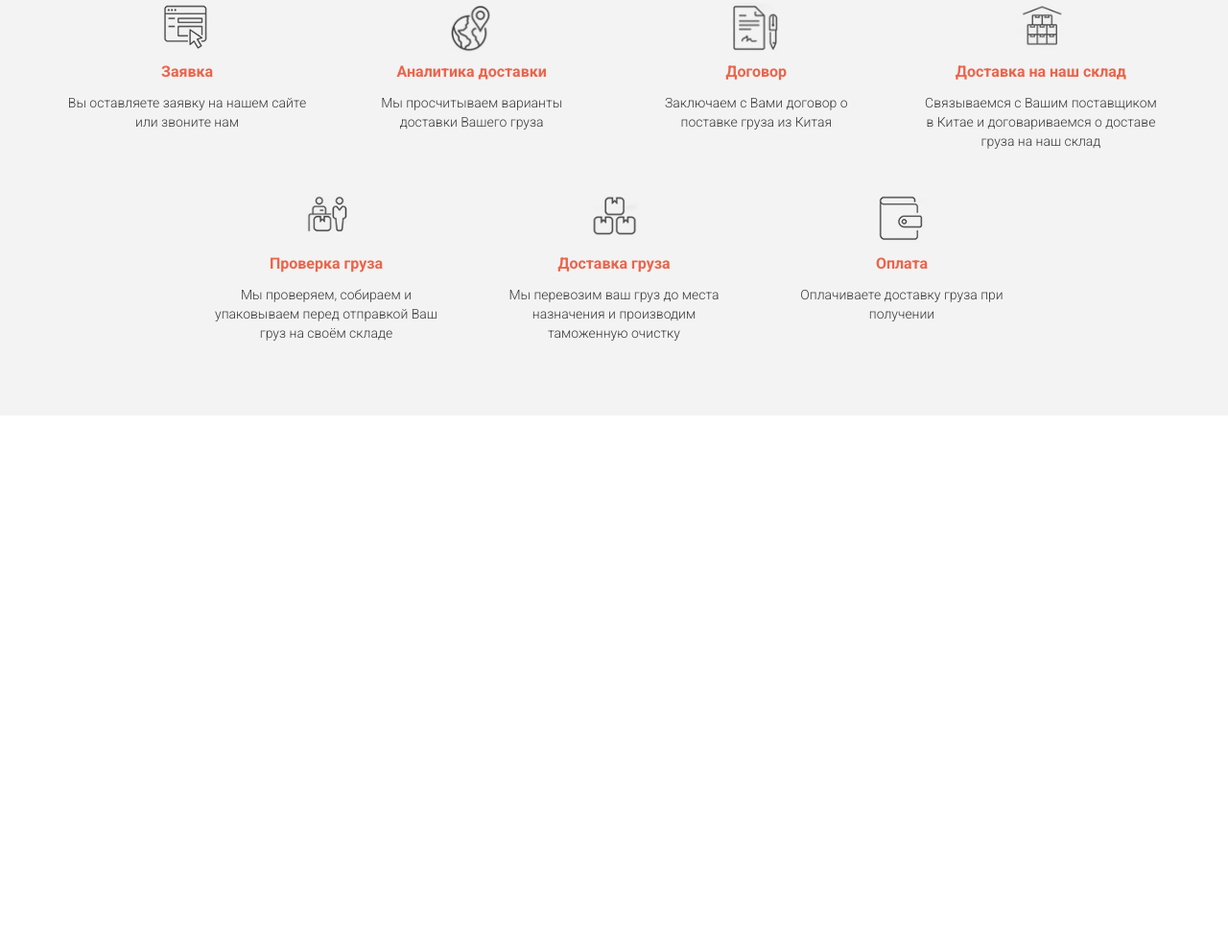
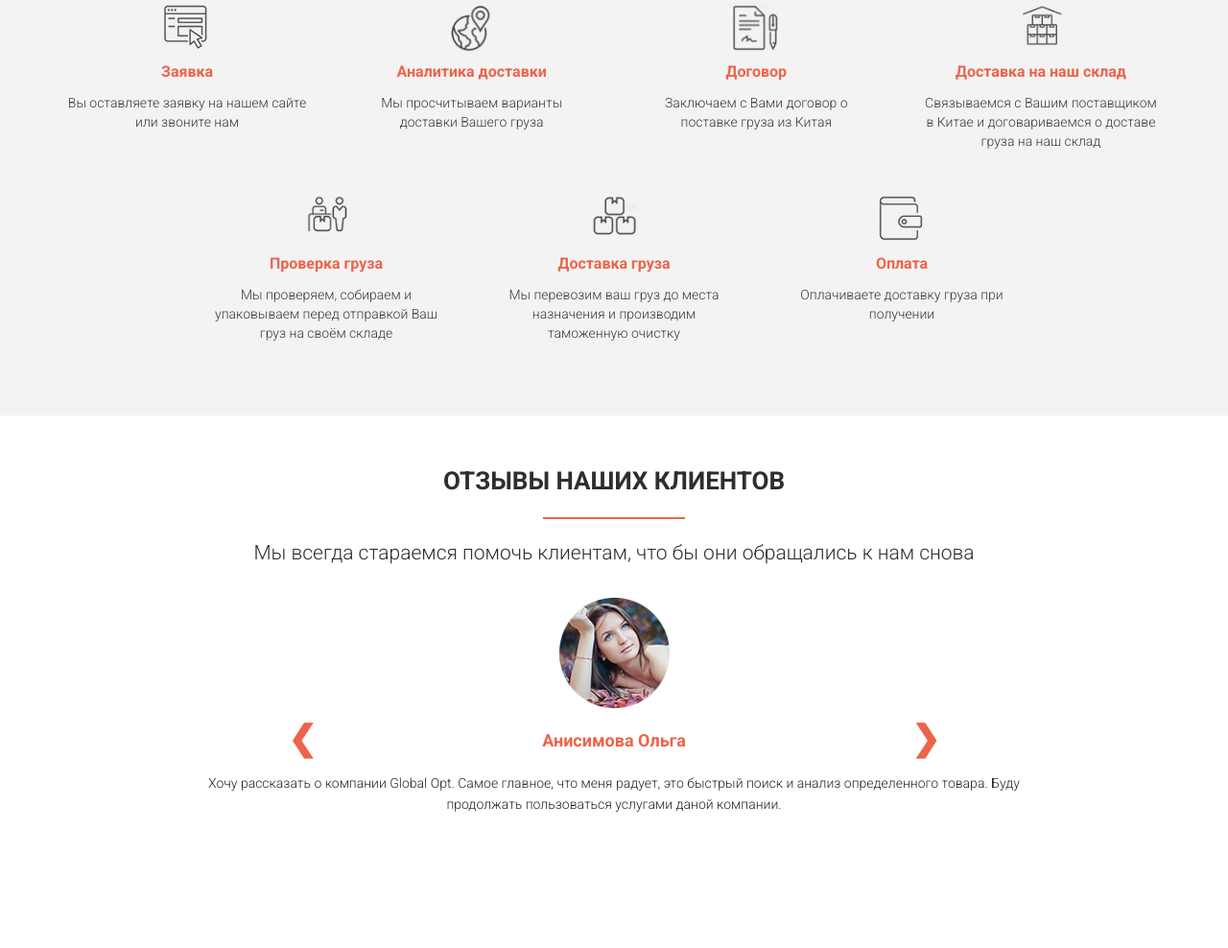
Before and after one commit to MishinMM/Global-Opt, a website: page src/index.html in a window 1280 px wide. Shown: the part 3865-4853 px from the top of the page at 96% size. Before the commit the page ends 4298 px from the top, so only its background shows below. Drawn offline with nearby package versions, Linux system fonts and the light colour scheme; files that its build step writes are made by us from their sources; files whose address does not match are found by name.

Commit message:
Completed nineth section "reviews" (adaptive).

```diff
--- a/src/index.html
+++ b/src/index.html
@@ -361,6 +361,45 @@
         </div>
     </section>
 
+    <section class="reviews">
+        <div class="container">
+            <h2 class="title">Отзывы наших клиентов</h2>
+            <div class="reviews__divider"></div>
+            <div class="reviews__subtitle">Мы всегда стараемся помочь клиентам, что бы они обращались к нам снова</div>
+            <div class="reviews__slider">
+                <div class="reviews__item">
+                    <div class="reviews__item-photo">
+                        <img src="img/reviews/reviews_photo1.png" alt="Photo">
+                    </div>
+                    <div class="reviews__item-title">Анисимова Ольга</div>
+                    <div class="reviews__item-content">
+                        Хочу рассказать о компании Global Opt. Самое главное, что меня радует, это быстрый поиск и анализ определенного товара. Буду продолжать пользоваться услугами даной компании.
+                    </div>
+                </div>
+                <div class="reviews__item">
+                    <div class="reviews__item-photo">
+                        <img src="img/reviews/reviews_photo2.png" alt="Photo">
+                    </div>
+                    <div class="reviews__item-title">Иванов Дмитрий</div>
+                    <div class="reviews__item-content">
+                        Солидная компания, выручали не раз. Очень привлекательные цены. Обслуживание на высшем уровне!
+                    </div>
+                </div>
+                <div class="reviews__item">
+                    <div class="reviews__item-photo">
+                        <img src="img/reviews/reviews_photo3.png" alt="Photo">
+                    </div>
+                    <div class="reviews__item-title">Валиев Сергей</div>
+                    <div class="reviews__item-content">
+                        Компания Global Opt лучшая на рынке. Избавили меня от лишней головной боли. За 2 года сотрудничества ни разу не подвели, все доставки осуществлялись вовремя, без перебоев. Однозначно рекомендую!!!
+                    </div>
+                </div>
+                <a class="reviews__slider-previous" onclick="previousSlide()">&#10094;</a>
+                <a class="reviews__slider-next" onclick="nextSlide()">&#10095;</a>
+            </div>
+        </div>
+    </section>
+
     <script src="js/script.js"></script>
 </body>
 </html>
--- a/src/js/script.js
+++ b/src/js/script.js
@@ -15,3 +15,35 @@ window.addEventListener('DOMContentLoaded', () => {
         })
     })
 })
+
+let slideIndex = 1;
+showSlides(slideIndex);
+
+function nextSlide() {
+    showSlides(slideIndex += 1);
+}
+
+function previousSlide() {
+    showSlides(slideIndex -= 1);
+}
+
+function currentSlide(n) {
+    showSlides(slideIndex = n);
+}
+
+function showSlides(n) {
+    let slides = document.getElementsByClassName("reviews__item");
+
+    if (n > slides.length) {
+      slideIndex = 1
+    }
+    if (n < 1) {
+        slideIndex = slides.length
+    }
+
+    for (let slide of slides) {
+        slide.style.display = "none";
+    }
+
+    slides[slideIndex - 1].style.display = "flex";
+}
--- /dev/null
+++ b/src/sass/blocks/_reviews.scss
@@ -0,0 +1,129 @@
+.reviews {
+    min-height: 500px;
+    padding: 50px 0 65px 0;
+    &__divider {
+        margin: 0 auto;
+        margin-top: 20px;
+        width: 13%;
+        height: 2px;
+        background-color: $main-color;
+    }
+    &__subtitle {
+        width: 80%;
+        margin: 0 auto;
+        margin-top: 20px;
+        font-size: 21px;
+        font-weight: 300;
+        text-align: center;
+        color: #2e2e2e;
+        text-align: center;
+    }
+    &__slider {
+        margin-top: 30px;
+        width: 100%;
+        position: relative;
+        min-height: 300px;
+        display: flex;
+        align-items: flex-start;
+        justify-content: center;
+        &-previous {
+            cursor: pointer;
+            position: absolute;
+            top: 120px;
+            left: 230px;
+            width: auto;
+            color: $main-color;
+            font-weight: 700;
+            font-size: 36px;
+            text-decoration: none;
+        }
+        &-next {
+            cursor: pointer;
+            position: absolute;
+            top: 120px;
+            right: 230px;
+            width: auto;
+            color: $main-color;
+            font-weight: 700;
+            font-size: 36px;
+            text-decoration: none;
+        }
+    }
+    &__item {
+        width: 80%;
+        animation-name: fade;
+        animation-duration: 1.5s;
+        display: flex;
+        flex-direction: column;
+        text-align: center;
+        justify-content: center;
+        align-items: center;
+        &-photo {
+            width: 115px;
+            height: 115px;
+            border-radius: 100%;
+            img {
+                width: 100%;
+            }
+        }
+        &-title {
+            margin-top: 20px;
+            font-size: 18px;
+            font-weight: 700;
+            color: $main-color;
+        }
+        &-content {
+            margin-top: 20px;
+            font-size: 14px;
+            line-height: 22px;
+            font-weight: 300;
+        }
+    }
+}
+
+@keyframes fade {
+    from {
+        opacity: 0.4;
+    }
+    to {
+        opacity: 1;
+    }
+}
+
+@media (max-width: 992px) {
+    .reviews {
+        &__slider {
+            &-previous {
+                left: 120px;
+            }
+            &-next {
+                right: 120px;
+            }
+        }
+    }
+}
+
+@media (max-width: 768px) {
+    .reviews {
+        &__slider {
+            &-previous {
+                left: 75px;
+            }
+            &-next {
+                right: 75px;
+            }
+        }
+    }
+}
+@media (max-width: 576px) {
+    .reviews {
+        &__slider {
+            &-previous {
+                left: 0;
+            }
+            &-next {
+                right: 0;
+            }
+        }
+    }
+}
--- a/src/sass/style.scss
+++ b/src/sass/style.scss
@@ -51,3 +51,4 @@
 @import 'blocks/consultation';
 @import 'blocks/manager';
 @import 'blocks/scheme';
+@import 'blocks/reviews';
```
Also changed, not shown: dist/css/style.min.css, dist/img/reviews/reviews_photo1.png (added), dist/img/reviews/reviews_photo2.png (added), dist/img/reviews/reviews_photo3.png (added), dist/index.html, dist/js/script.js, src/img/reviews/reviews_photo1.png (added), src/img/reviews/reviews_photo2.png (added), src/img/reviews/reviews_photo3.png (added).
